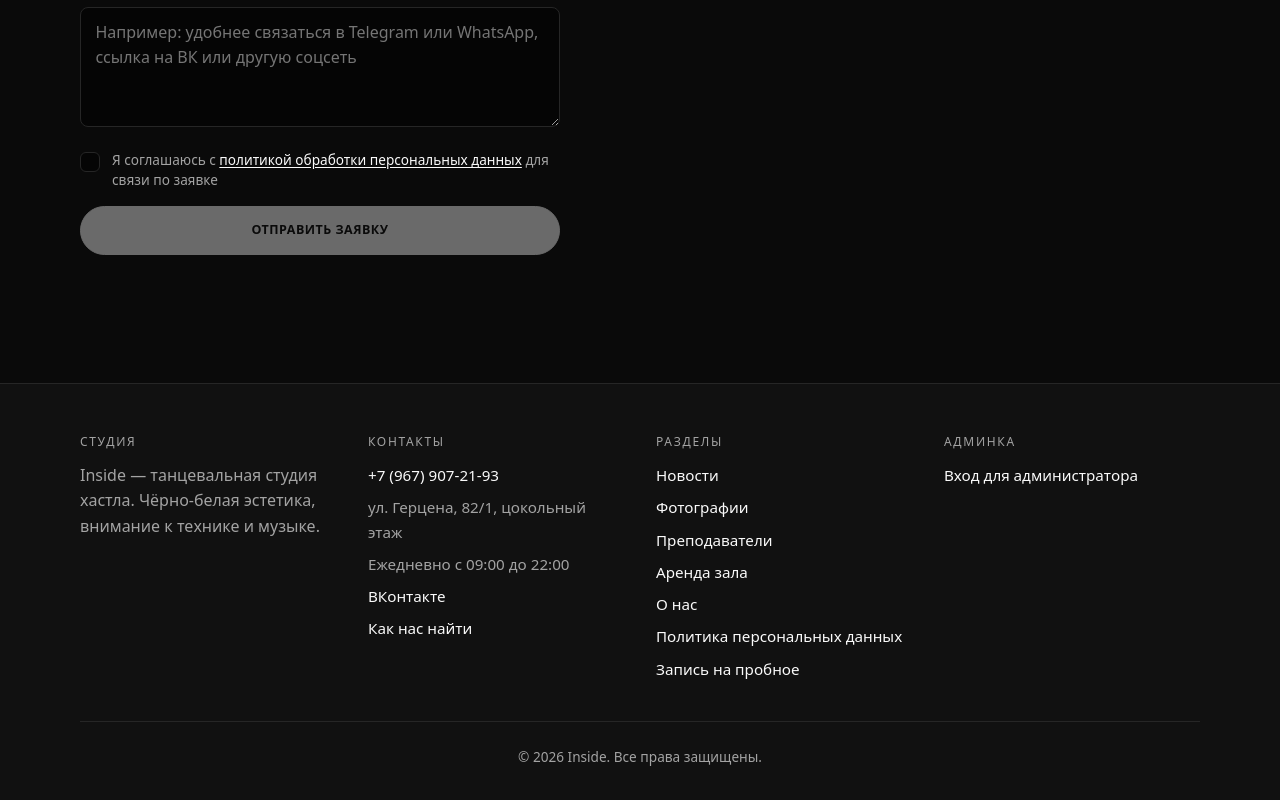
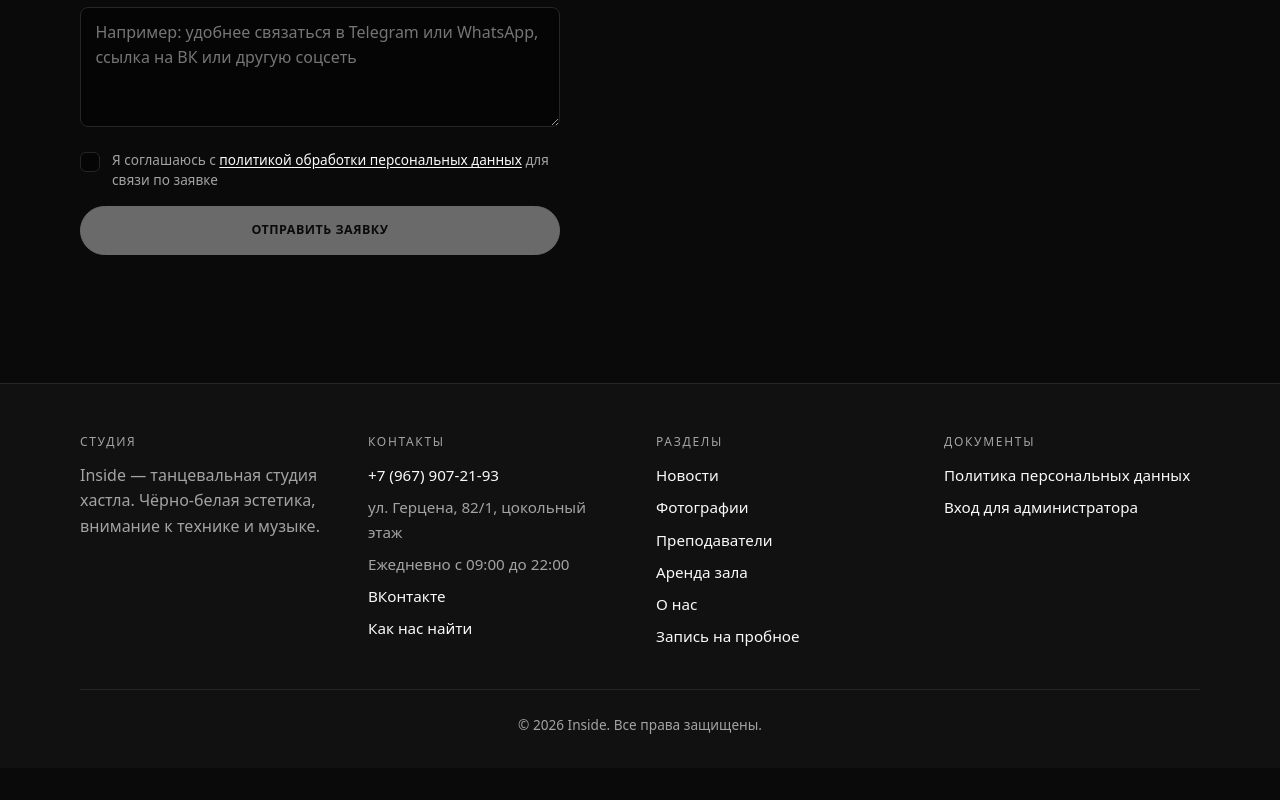
Before and after one commit to AtexKayne/inside72, a Next.js app: page / in a window 1280 px wide. Shown: the part 2025-2825 px from the top of the page. After the commit the page ends 2793 px from the top, so only its background shows below. Built offline with nearby package versions, Linux system fonts and the light colour scheme; no server answers.

Commit message:
footer fix

```diff
--- a/src/components/SiteFooter.js
+++ b/src/components/SiteFooter.js
@@ -34,13 +34,13 @@ export function SiteFooter() {
             <Link href="/teachers">Преподаватели</Link>
             <Link href="/arenda">Аренда зала</Link>
             <Link href="/about">О нас</Link>
-            <Link href="/privacy">Политика персональных данных</Link>
             <Link href="/#trial">Запись на пробное</Link>
           </div>
         </div>
         <div>
-          <p className={layout.footerTitle}>Админка</p>
+          <p className={layout.footerTitle}>Документы</p>
           <div className={layout.footerLinks}>
+            <Link href="/privacy">Политика персональных данных</Link>
             <Link href="/admin/login">Вход для администратора</Link>
           </div>
         </div>
```
